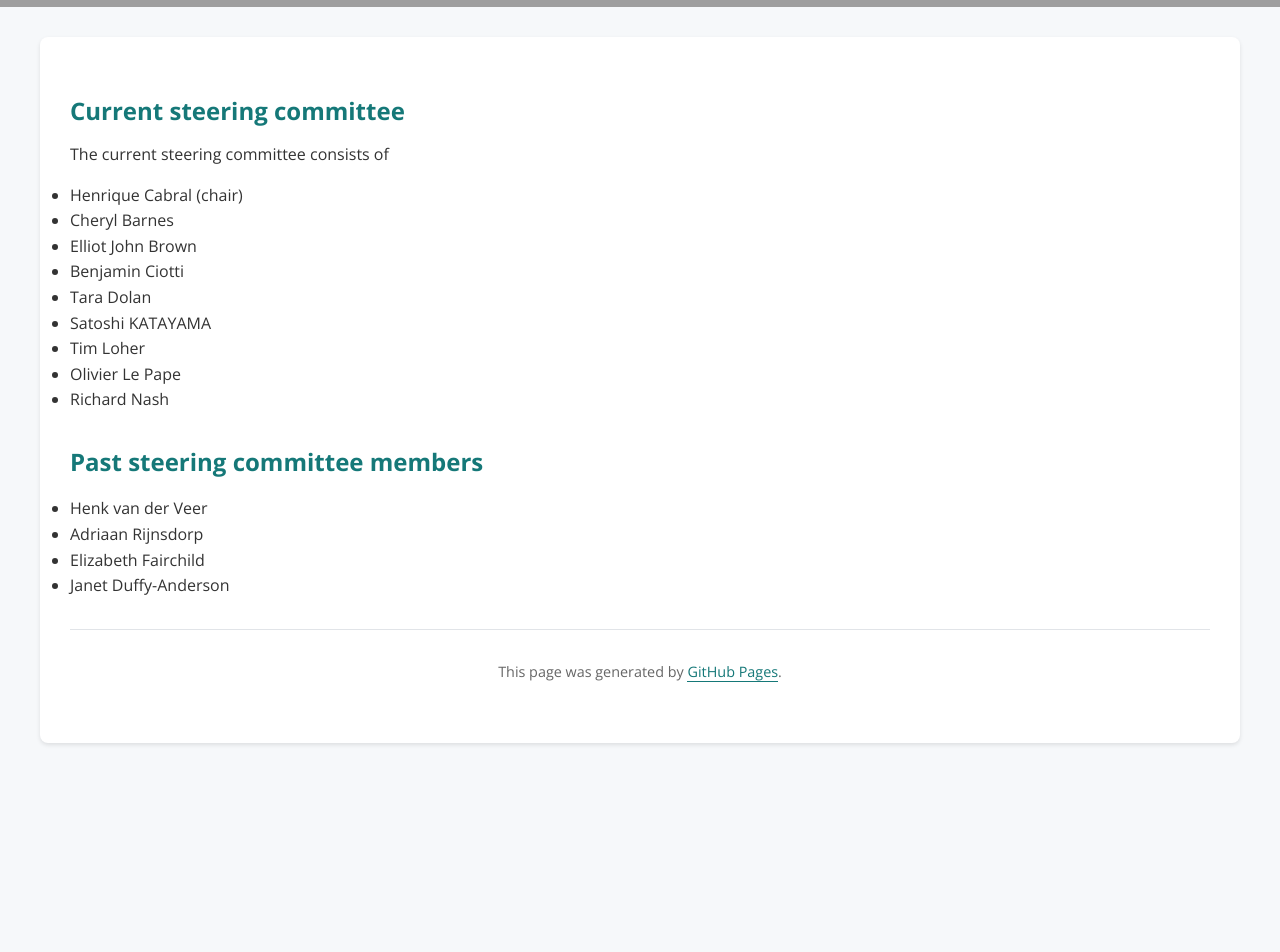
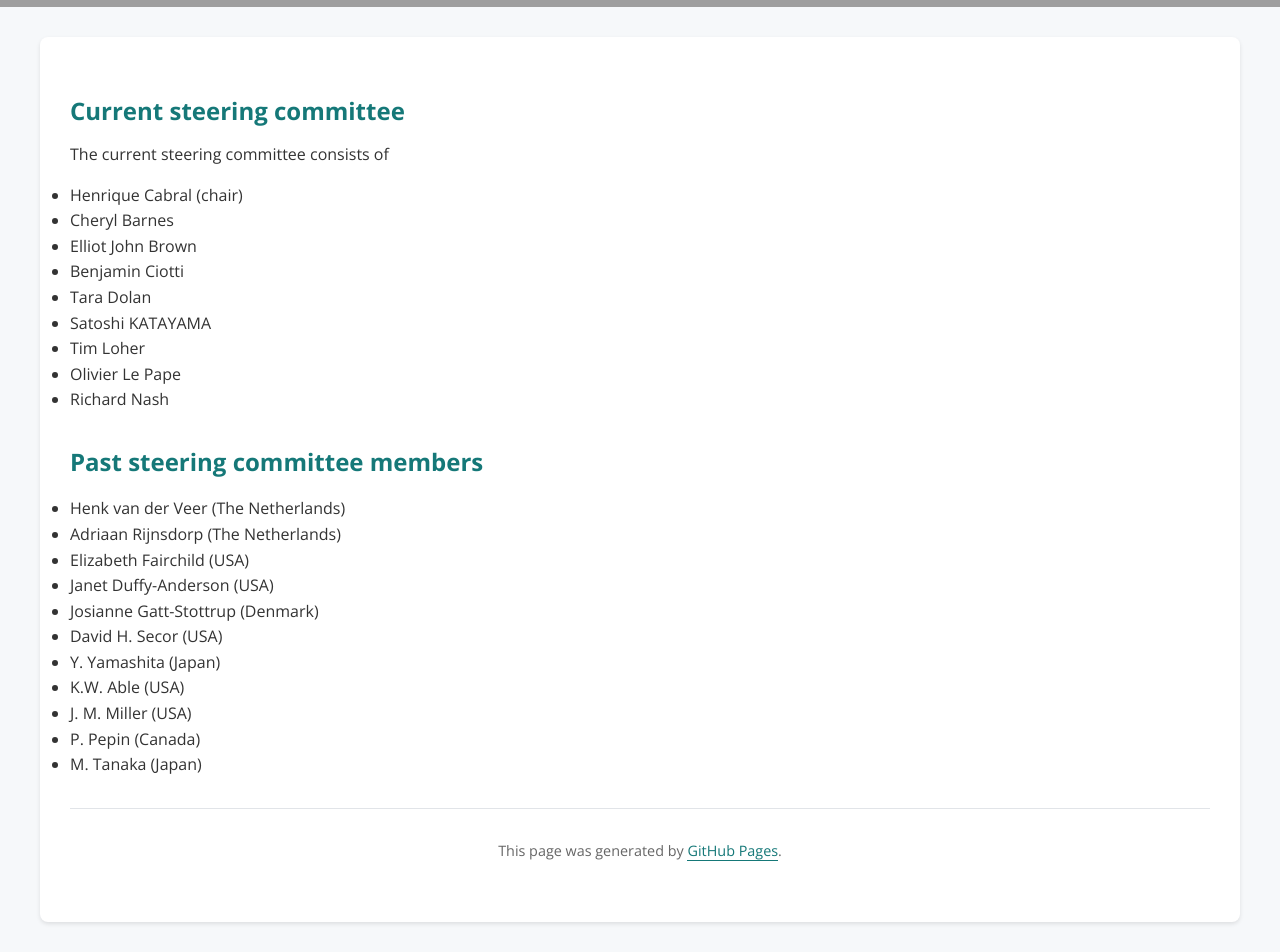
Before and after one commit to JanJaapPoos/InternationalFlatFishSymposium, a Jekyll site: the page built from steering.md, in a window 1280 px wide. Shown: the part 243-1195 px from the top of the page. Built offline with Jekyll 4.4.1, drawn with Linux system fonts in a browser that asks for light colours; our own code applies the rules of GitHub Pages for plain Markdown files; the repository's description, which GitHub fills in, is left out; before the commit the page ends 1016 px from its top, so only the background shows below that; grey boxes are pictures that could not be loaded.

Commit message:
Update steering.md

```diff
--- a/steering.md
+++ b/steering.md
@@ -13,7 +13,14 @@ The current steering committee consists of
 - Richard Nash
 
 # Past steering committee members
-- Henk van der Veer
-- Adriaan Rijnsdorp
-- Elizabeth Fairchild
-- Janet Duffy-Anderson
+- Henk van der Veer (The Netherlands)
+- Adriaan Rijnsdorp (The Netherlands)
+- Elizabeth Fairchild (USA)
+- Janet Duffy-Anderson (USA)
+- Josianne Gatt-Stottrup (Denmark)
+- David H. Secor (USA)
+- Y. Yamashita (Japan)
+- K.W. Able (USA)
+- J. M. Miller (USA)
+- P. Pepin (Canada)
+- M. Tanaka (Japan)
```
